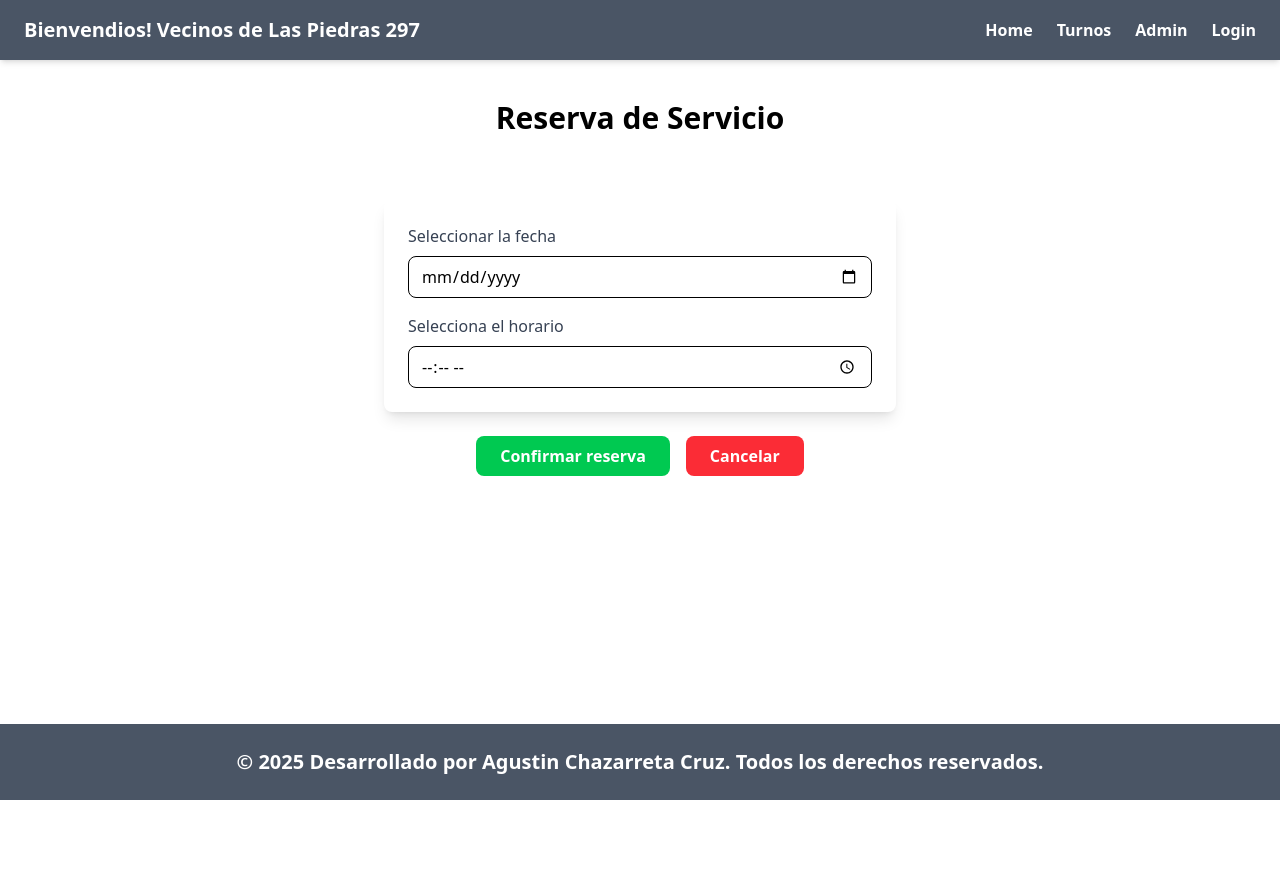
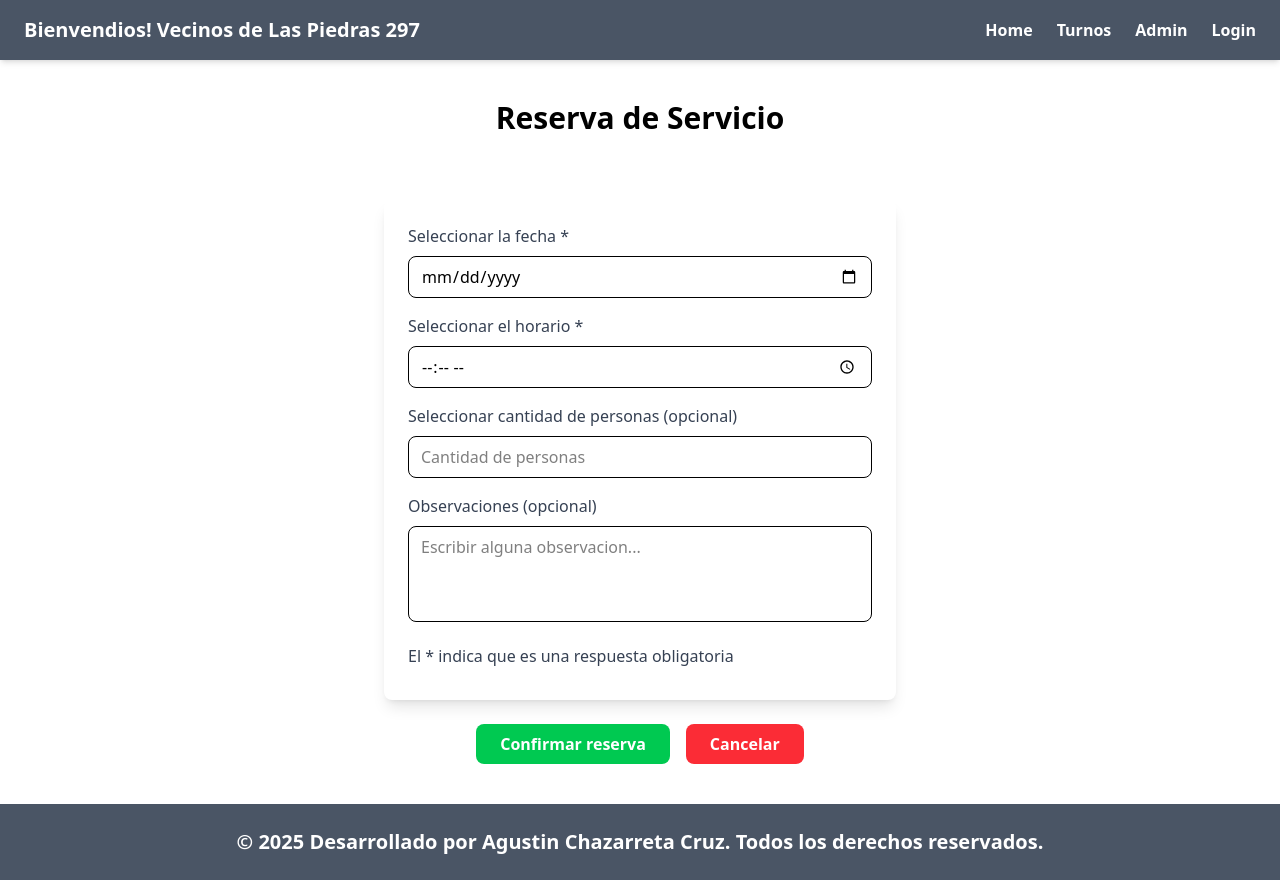
Before and after one commit to Chaza25/Proyecto-turnos, a React (Vite) app: page /reserva in a window 1280 px wide. Before the commit the page ends 800 px from the top, so only its background shows below. Built offline with nearby package versions, Linux system fonts and the light colour scheme.

Commit message:
Agregamos pagina de error, pagina de mis reservas, mejoramos el estado global y la pagina de reservas

```diff
--- a/src/App.jsx
+++ b/src/App.jsx
@@ -6,6 +6,8 @@ import Turnos from "./pages/Turnos";
 import NavBar from "./components/NavBar";
 import Footer from "./components/Footer";
 import Reservas from "./pages/Reservas";
+import Error from "./pages/Error";
+import MisReservas from "./pages/MisReservas";
 
 function App() {
   return (
@@ -20,6 +22,8 @@ function App() {
           <Route path="/login" element={<Login />} />
           <Route path="/admin" element={<Admin />} />
           <Route path="/reserva" element={<Reservas />} />
+          <Route path="/mis-reservas" element={<MisReservas />} />
+          <Route path="*" element={<Error />} />
         </Routes>
       </div>
       {/* Footer */}
--- /dev/null
+++ b/src/pages/Error.jsx
@@ -0,0 +1,9 @@
+function Error() {
+    return(
+        <>
+        <h1 className="text-8xl flex justify-center mx-auto font-extrabold text-center">Pagina de error</h1>
+        </>
+    )
+}
+
+export default Error;
--- /dev/null
+++ b/src/pages/MisReservas.jsx
@@ -0,0 +1,28 @@
+import useReservaStore from "../../store/reservaStore";
+
+function MisReservas() {
+    const {
+        reservasConfirmadas,
+    } = useReservaStore();
+
+    const { servicio, fecha, horario, cantidadPersonas, observaciones } = reservasConfirmadas;
+
+    return(
+        <>
+        <h1 className="text-8xl flex justify-center mx-auto font-extrabold text-center">Mis Reservas</h1>
+        {reservasConfirmadas.map((reserva, index) => (
+            <div key={index} className="max-w-lg mx-auto bg-white shadow-lg rounded-lg p-6 my-6">
+                <h2 className="text-2xl font-bold mb-4 text-center">Reserva {index + 1}</h2>
+                <p><span className="font-semibold">Servicio:</span> {servicio}</p>
+                <p><span className="font-semibold">Fecha:</span> {fecha}</p>
+                <p><span className="font-semibold">Horario:</span> {horario}</p>
+                {cantidadPersonas && <p><span className="font-semibold">Cantidad de personas:</span> {cantidadPersonas}</p>}
+                {observaciones && <p><span className="font-semibold">Observaciones:</span> {observaciones}</p>}
+            </div>
+        )
+        )}
+        </>
+    )
+}
+
+export default MisReservas;
--- a/src/pages/Reservas.jsx
+++ b/src/pages/Reservas.jsx
@@ -1,15 +1,32 @@
+import { useNavigate } from "react-router-dom";
 import useReservaStore from "../../store/reservaStore";
 
 function Reservas() {
+
+    const navigate = useNavigate();
 
     const {
         reserva,
         setFecha,
         setHorario,
+        setCantidadPersonas,
+        setObservaciones,
         resetReserva,
+        confirmarReserva,
     } = useReservaStore();
 
-    const { servicio, fecha, horario } = reserva;
+    const { servicio, fecha, horario, cantidadPersonas, observaciones } = reserva;
+
+    const handleConfirmar = () => {
+        // Lógica para confirmar la reserva
+        if (!fecha || !horario) {
+            console.log("Completar los campos obligatorios");
+            return;
+        }
+        console.log("Reserva confirmada:", reserva);
+        confirmarReserva();
+        navigate('/mis-reservas'); // Navega a la pagina de mis reservas
+    }
 
     return(
         <>
@@ -19,26 +36,52 @@ function Reservas() {
             {/* Seleccion de fecha y horario en formulario */}
             <div className="max-w-lg mx-auto bg-white shadow-lg rounded-lg p-6 space-y-4">
                 <div>
-                    <label className="block text-gray-700 font-medium mb-2">Seleccionar la fecha</label>
+                    <label className="block text-gray-700 font-medium mb-2">Seleccionar la fecha *</label>
                     <input
                         type="date"
                         value={fecha || ""}
+                        required
                         onChange={(e) => setFecha(e.target.value)}
                         className="w-full border rounded-lg px-3 py-2"/>
                 </div>
 
                 <div>
-                    <label className="block text-gray-700 font-medium mb-2">Selecciona el horario</label>
+                    <label className="block text-gray-700 font-medium mb-2">Seleccionar el horario *</label>
                     <input
                         type="time"
                         value={horario || ""}
+                        required
                         onChange={(e) => setHorario(e.target.value)}
                         className="w-full border rounded-lg px-3 py-2"/>
                 </div>
+
+                <div>
+                    <label className="block text-gray-700 font-medium mb-2">Seleccionar cantidad de personas (opcional)</label>
+                    <input
+                        type="number"
+                        value={cantidadPersonas || ""}
+                        min={1}
+                        onChange={(e) => setCantidadPersonas(e.target.value)}
+                        placeholder="Cantidad de personas"
+                        className="w-full border rounded-lg px-3 py-2"
+                    />
+                </div>
+
+                <div>
+                    <label className="block text-gray-700 font-medium mb-2">Observaciones (opcional)</label>
+                    <textarea
+                    value={observaciones || ""}
+                    placeholder="Escribir alguna observacion..."
+                    onChange={(e) => setObservaciones(e.target.value)}
+                    className="w-full border rounded-lg px-3 py-2 h-24 resize-none"
+                    />
+                </div>
+
+                <p className="font-medium mb-2 text-gray-700">El * indica que es una respuesta obligatoria</p>
             </div>
 
-            <div className="flex justify-center gap-4 mt-6">
-                <button className="bg-green-500 hover:bg-green-600 text-white font-bold py-2 px-6 rounded-lg">Confirmar reserva</button>
+            <div className="flex justify-center gap-4 mt-6 pb-10">
+                <button onClick={handleConfirmar} className="bg-green-500 hover:bg-green-600 text-white font-bold py-2 px-6 rounded-lg">Confirmar reserva</button>
                 <button onClick={resetReserva} className="bg-red-500 hover:bg-red-600 text-white font-bold py-2 px-6 rounded-lg">Cancelar</button>
             </div>
         </>
--- a/store/reservaStore.js
+++ b/store/reservaStore.js
@@ -5,6 +5,8 @@ const useReservaStore = create((set) => ({
         servicio: null,
         fecha: null,
         horario: null,
+        cantidadPersonas: null,
+        observaciones: null,
     },
     setServicio: (servicio) =>
         set((state) => ({
@@ -21,9 +23,27 @@ const useReservaStore = create((set) => ({
             reserva: { ...state.reserva, horario}
         })),
 
+    setCantidadPersonas: (cantidadPersonas) =>
+        set((state) => ({
+            reserva: { ...state.reserva, cantidadPersonas}
+        })),
+
+    setObservaciones: (observaciones) =>
+        set((state) => ({
+            reserva: { ...state.reserva, observaciones}
+        })),
+
     resetReserva: () =>
         set(() => ({
-            reserva: { servicio: null, fecha: null, horario: null}
+            reserva: { servicio: null, fecha: null, horario: null, cantidadPersonas: null, observaciones: null }
+        })),
+
+    reservasConfirmadas: [],
+
+    confirmarReserva: () =>
+        set((state) => ({
+            reservasConfirmadas: [...state.reservasConfirmadas, state.reserva],
+            reserva: { servicio: null, fecha: null, horario: null, cantidadPersonas: null, observaciones: null }
         })),
 }));
 
```
